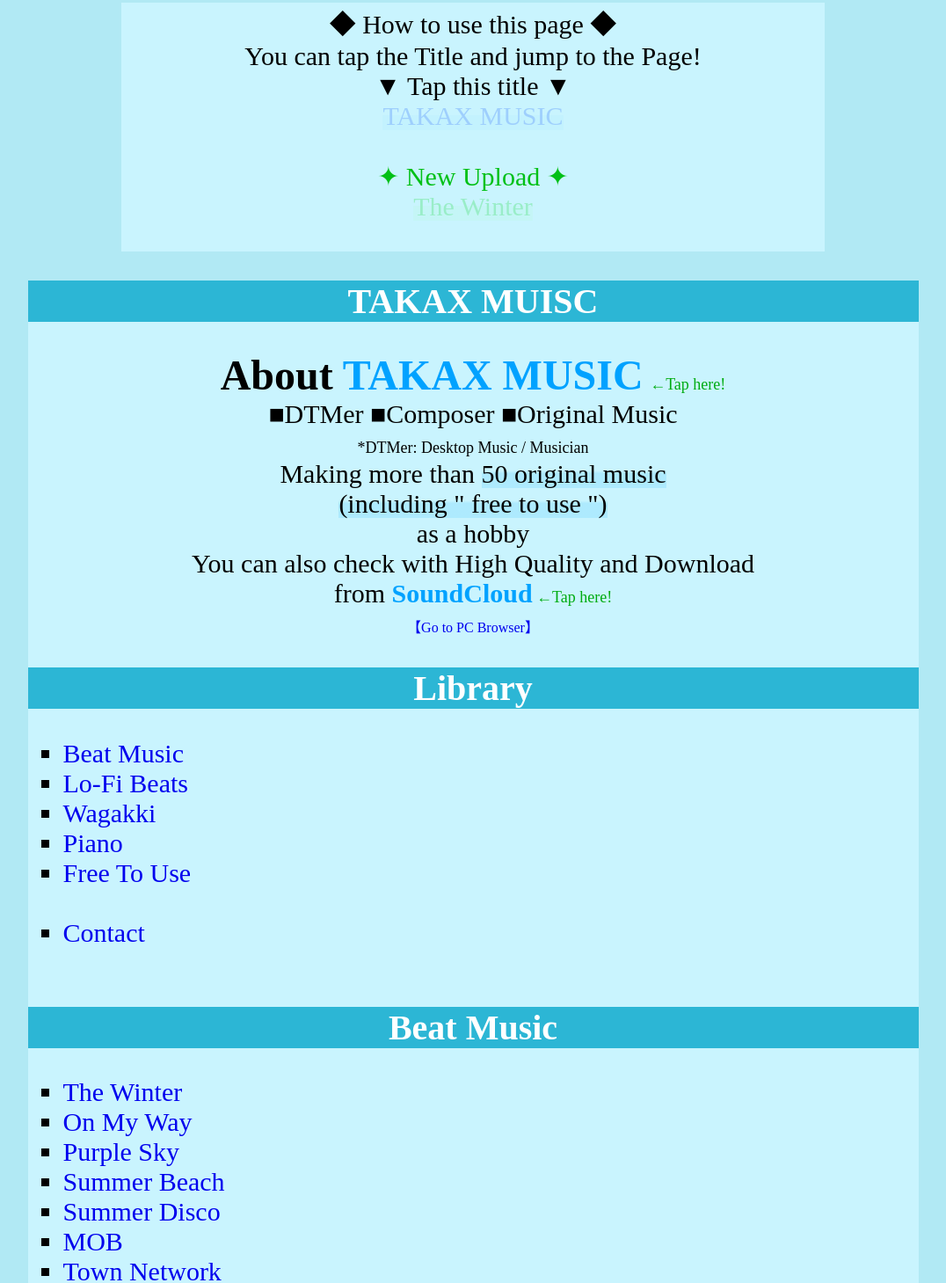
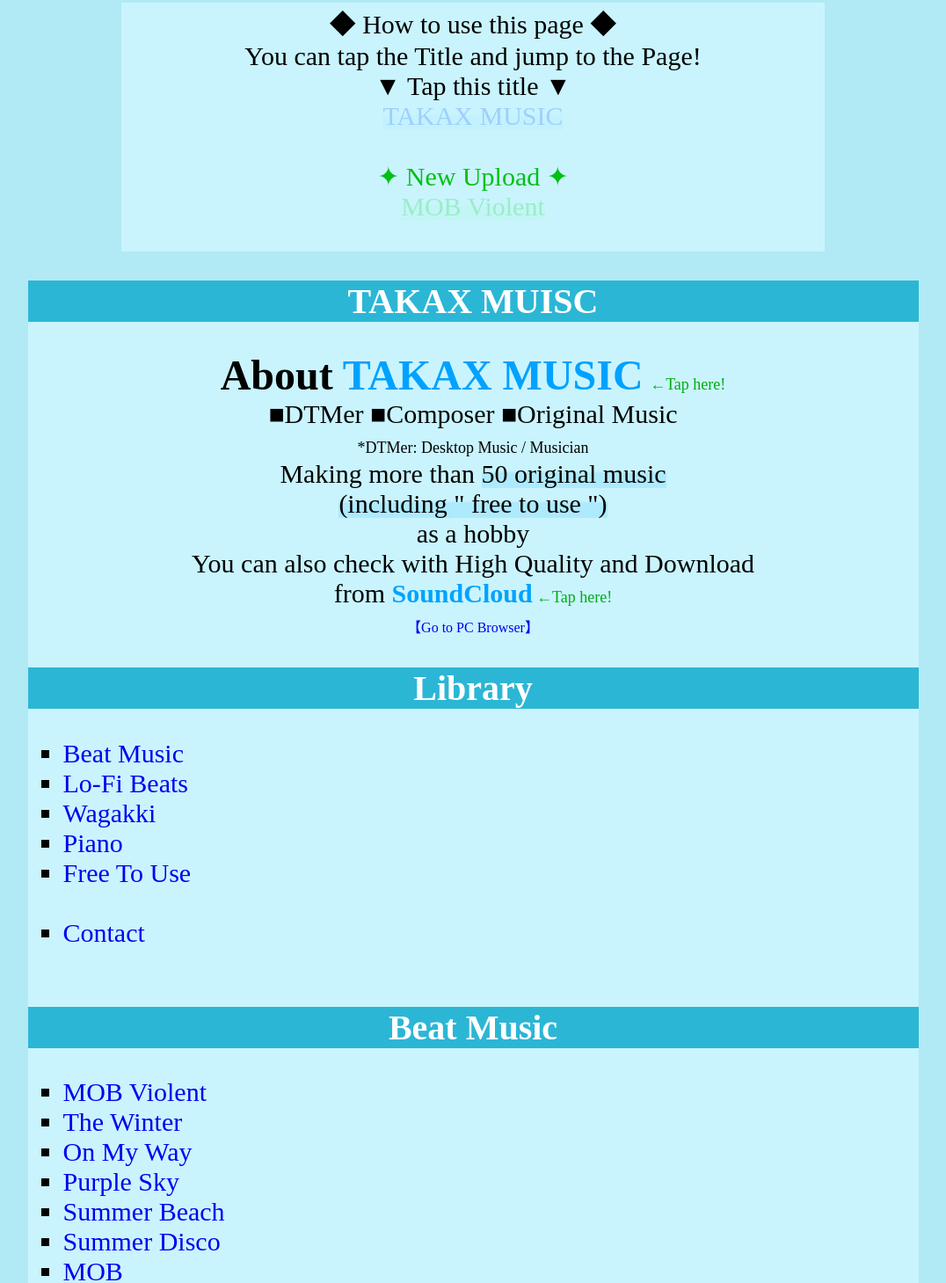
Before and after one commit to TAKAXMUSIC/TAKAX-MUSIC-LINKS-Smartphone_Browser, a plain HTML site: page index.html in a window 1280 px wide. Shown: the part 343-1802 px from the top of the page at 88% size, without its empty margins (102-1178 px from the left). Drawn offline with Linux system fonts and the light colour scheme.

Commit message:
Update index.html

```diff
--- a/index.html
+++ b/index.html
@@ -109,7 +109,7 @@
         ▼ Tap this title ▼<br>
         <div class="blink"><a href="https://www.youtube.com/channel/UC7hE2BE8Cf-7aqFawvWrHxQ" target="_blank"><span class="takax">TAKAX MUSIC</span></a></div><br>
         <span style="color:rgb(0, 192, 22)">✦ New Upload ✦</span><br>
-        <div class="blink"><a href="https://www.youtube.com/watch?v=GSc4nudIrOA" target="_blank"><span class="new" style="color: rgb(0, 215, 25)">The Winter</span></a></div><br>
+        <div class="blink"><a href="https://www.youtube.com/watch?v=CvO8WpUAgx0" target="_blank"><span class="new" style="color: rgb(0, 215, 25)">MOB Violent</span></a></div><br>
 
     </div>
 </div>
@@ -149,6 +149,7 @@
         <h2 class="title" style="text-align:center"><b><a name="Beat Music">Beat Music</a></b></h2>
         <div class="list">
         <ul>
+            <li><a href="https://www.youtube.com/watch?v=CvO8WpUAgx0" target="_blank">MOB Violent</a></li>
             <li><a href="https://www.youtube.com/watch?v=GSc4nudIrOA" target="_blank">The Winter</a></li>
             <li><a href="https://www.youtube.com/watch?v=yrMhjD_Hi2w" target="_blank">On My Way</a></li>
             <li><a href="https://www.youtube.com/watch?v=gMnn83LM3YY" target="_blank">Purple Sky</a></li>
```
